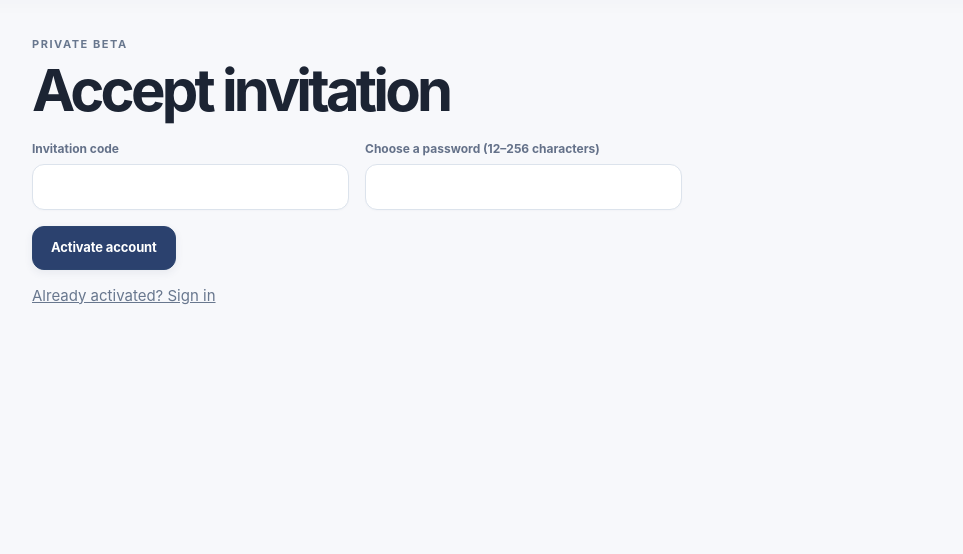
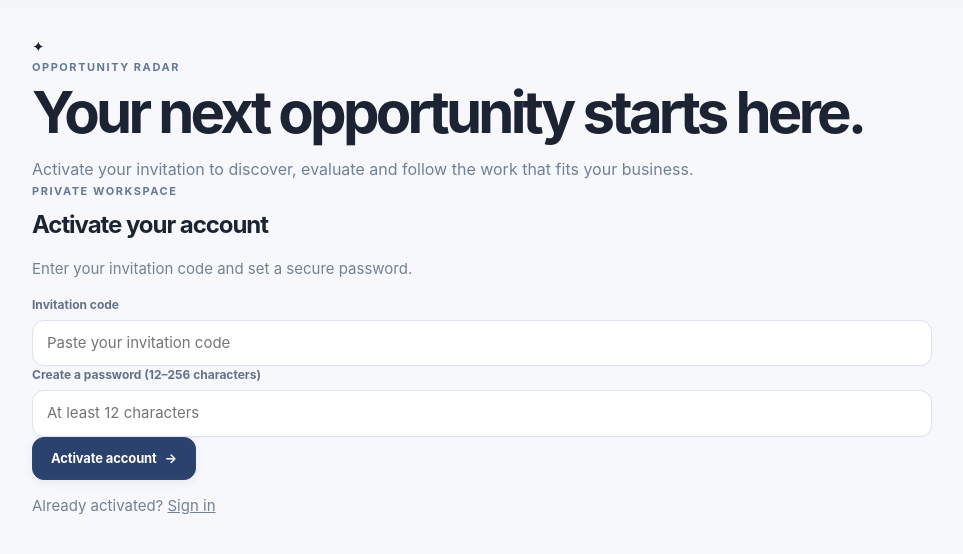
Before and after one commit to kmanzid08-hub/opportunity-radar, a FastAPI app: page /accept-invite in a window 1280 px wide. Shown: the part 79-633 px from the top of the page, without its empty margins (158-1121 px from the left). Run offline with FastAPI, Linux system fonts and the light colour scheme; parts of the project's set-up code (start-up, migrations or seed data) failed here and were passed over; some libraries are stand-ins or nearby versions.

Commit message:
design: create premium sign-in and invitation first impression

```diff
--- a/app/templates/access.html
+++ b/app/templates/access.html
@@ -1,13 +1,31 @@
 {% extends 'beta_base.html' %}
 {% block title %}{{ 'Accept invitation' if invite else 'Sign in' }} | Opportunity Radar{% endblock %}
 {% block content %}
-<p class="eyebrow">Private beta</p><h1>{{ 'Accept invitation' if invite else 'Sign in' }}</h1>
-{% if error %}<p role="alert">{{ error }}</p>{% endif %}
-<form method="post" action="{{ '/accept-invite' if invite else '/login' }}" class="profile-form-grid">
-<input type="hidden" name="csrf_token" value="{{ request.state.csrf }}">
-{% if invite %}<label class="field"><span>Invitation code</span><input name="token" required maxlength="200" autocomplete="off"></label>
-{% else %}<label class="field"><span>Email</span><input name="email" type="email" required maxlength="254" autocomplete="username"></label>{% endif %}
-<label class="field"><span>{{ 'Choose a password (12–256 characters)' if invite else 'Password' }}</span><input name="password" type="password" required {% if invite %}minlength="12"{% endif %} maxlength="256" autocomplete="{{ 'new-password' if invite else 'current-password' }}"></label>
-<button class="button" type="submit">{{ 'Activate account' if invite else 'Sign in' }}</button></form>
-<p class="quiet">{% if invite %}<a href="/login">Already activated? Sign in</a>{% else %}<a href="/accept-invite">Use an invitation</a>. For access or password recovery, contact your beta administrator.{% endif %}</p>
+<div class="auth-layout">
+  <section class="auth-intro" aria-labelledby="auth-heading">
+    <div class="auth-symbol" aria-hidden="true">✦</div>
+    <p class="eyebrow">OPPORTUNITY RADAR</p>
+    <h1 id="auth-heading">{% if invite %}Your next opportunity starts here.{% else %}A clearer path to what's next.{% endif %}</h1>
+    <p class="lede">{% if invite %}Activate your invitation to discover, evaluate and follow the work that fits your business.{% else %}Less searching. More finding the opportunities worth pursuing.{% endif %}</p>
+    <div class="auth-accent-line" aria-hidden="true"></div>
+  </section>
+  <section class="auth-form-panel">
+    <p class="eyebrow">PRIVATE WORKSPACE</p>
+    <h2>{{ 'Activate your account' if invite else 'Welcome back' }}</h2>
+    <p class="quiet">{% if invite %}Enter your invitation code and set a secure password.{% else %}Sign in to your Opportunity Radar workspace.{% endif %}</p>
+    {% if error %}<p role="alert" class="auth-error">{{ error }}</p>{% endif %}
+    <form method="post" action="{{ '/accept-invite' if invite else '/login' }}" class="auth-form" autocomplete="on">
+      <input type="hidden" name="csrf_token" value="{{ request.state.csrf }}">
+      {% if invite %}
+      <label class="field"><span>Invitation code</span><input name="token" required maxlength="200" autocomplete="off" placeholder="Paste your invitation code"></label>
+      {% else %}
+      <label class="field"><span>Email address</span><input name="email" type="email" required maxlength="254" autocomplete="username" placeholder="you@company.com"></label>
+      {% endif %}
+      <label class="field"><span>{{ 'Create a password (12–256 characters)' if invite else 'Password' }}</span><input name="password" type="password" required {% if invite %}minlength="12"{% endif %} maxlength="256" autocomplete="{{ 'new-password' if invite else 'current-password' }}" placeholder="{{ 'At least 12 characters' if invite else 'Enter your password' }}"></label>
+      <button class="button" type="submit">{{ 'Activate account' if invite else 'Sign in' }} <span aria-hidden="true">→</span></button>
+    </form>
+    <p class="quiet auth-bottom">{% if invite %}Already activated? <a href="/login">Sign in</a>{% else %}New to Opportunity Radar? <a href="/accept-invite">Use an invitation</a>.{% endif %}</p>
+    {% if not invite %}<p class="auth-help">Need access or password recovery? Contact your workspace administrator.</p>{% endif %}
+  </section>
+</div>
 {% endblock %}
```
